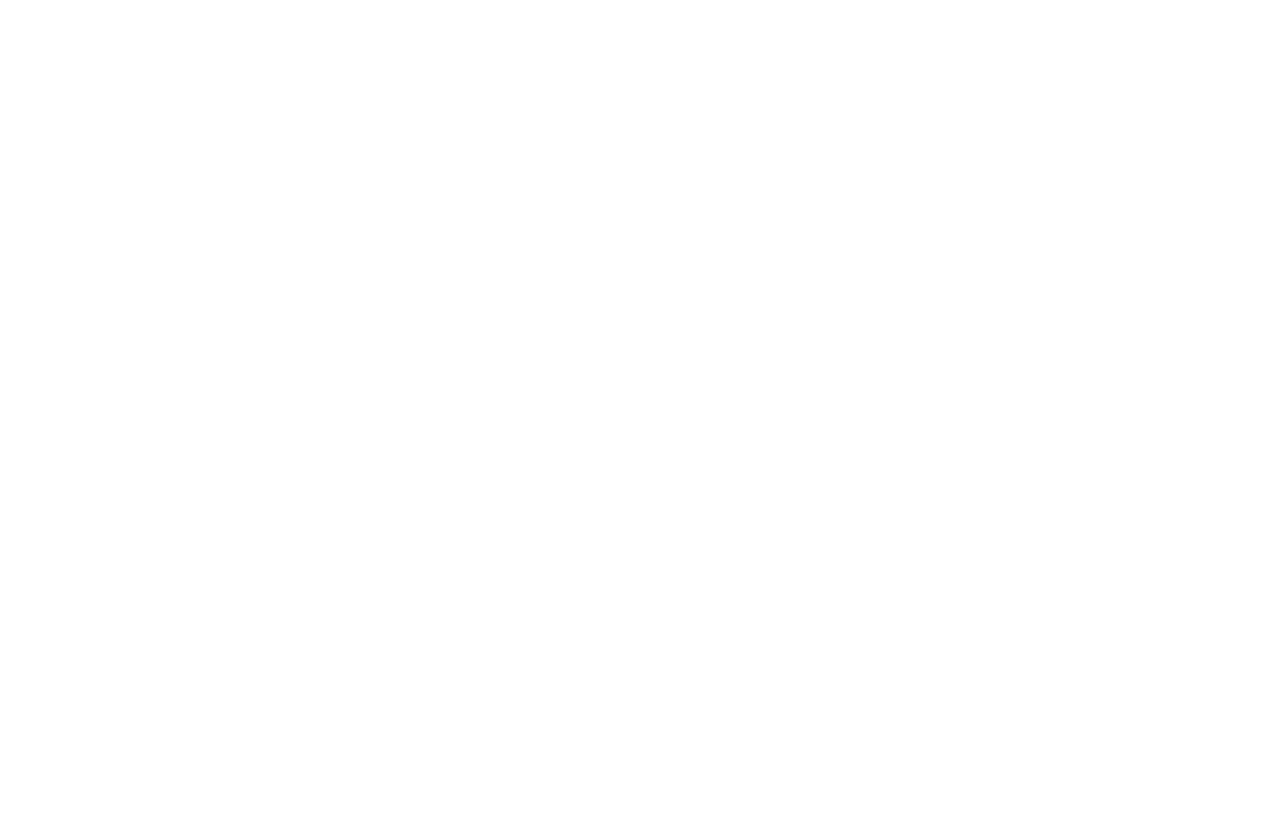
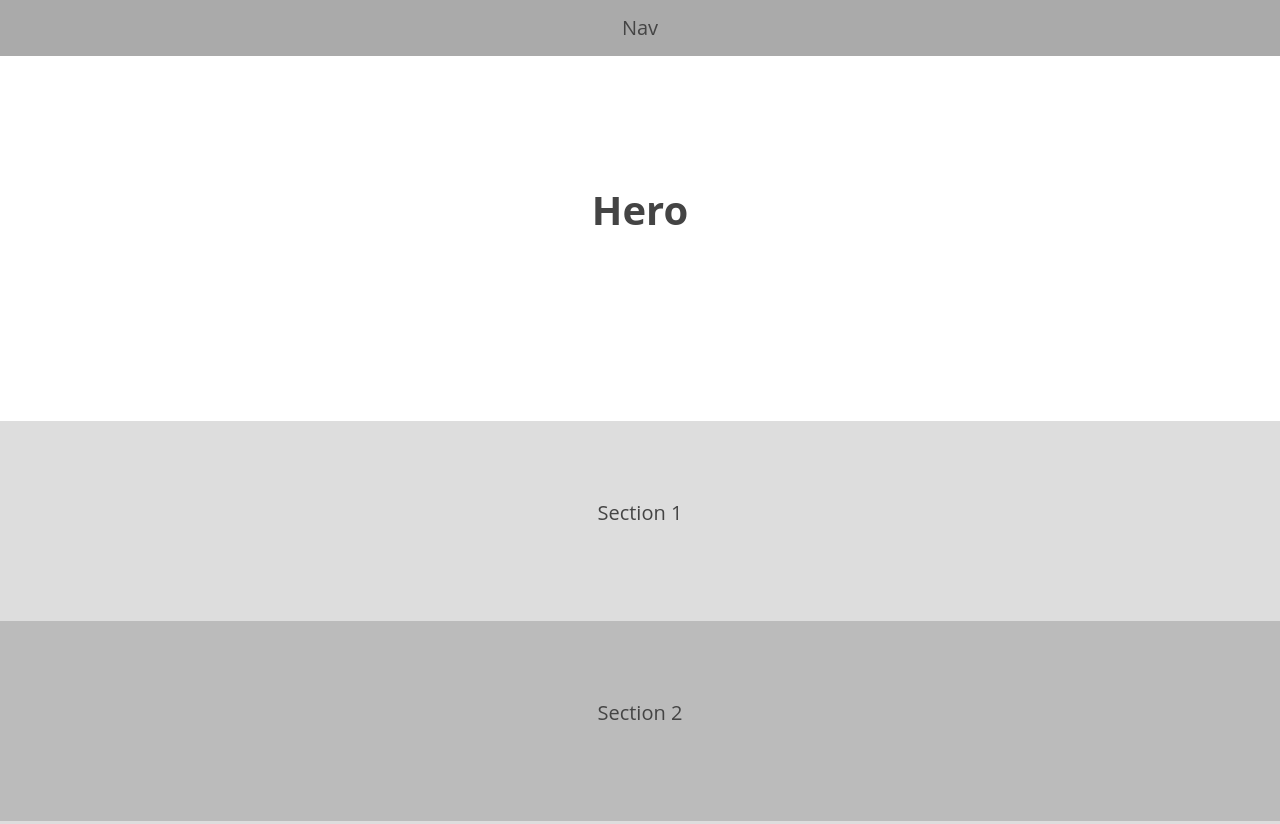
Before and after one commit to Brahyt/portfolio, a plain HTML site: page index.html in a window 1280 px wide. Shown: the top 824 px of the page. Before the commit the page ends 800 px from the top, so only its background shows below. Drawn offline with nearby package versions, Linux system fonts and the light colour scheme.

Commit message:
added premade style

```diff
--- a/index.html
+++ b/index.html
@@ -1,10 +1,39 @@
 <!DOCTYPE html>
 <html lang="en">
 <head>
-  <meta charset="UTF-8">
-  <title>Danie Bright Portfolio</title>
+    <title>Daniel Bright Portfolio</title>
+    <meta name="viewport" content="width=device-width, initial-scale=1">
+    <link rel="stylesheet" type="text/css" href="//cdnjs.cloudflare.com/ajax/libs/normalize/6.0.0/normalize.css">
+    <link rel="stylesheet" type="text/css" href="style.css">
 </head>
 <body>
+    <nav role="navigation">Nav</nav>
+    <main role="main">
+        <header role="banner">
+            <h1>Hero</h1>
+        </header>
 
+        <section>
+            Section 1
+        </section>
+
+        <section>
+            Section 2
+        </section>
+
+        <section>
+            Section 3
+        </section>
+
+        <section>
+            Project 3
+        </section>
+
+        <section>
+            Section 4
+        </section>
+    </main>
+    <footer role="content-info">Footer</footer>
+	<script type="text/javascript" src="app.js"></script>
 </body>
 </html>
--- a/style.css
+++ b/style.css
@@ -0,0 +1,42 @@
+* {
+  box-sizing: border-box;
+}
+
+body {
+  font-family: "Open Sans",
+  sans-serif;
+  font-size: 20px;
+  color: #444;
+  text-align: center;
+  line-height: 1.5;
+}
+
+nav,
+footer {
+  padding: 1% 0;
+  background-color: #aaa;
+}
+
+nav {
+  position: fixed;
+  top: 0;
+  left: 0;
+  right: 0;
+  z-index: 10;
+}
+
+
+
+header {
+  padding: 12% 0;
+}
+
+section {
+  min-height: 200px;
+  padding: 6% 0;
+  background-color: #bbb;
+}
+
+section:nth-child(even) {
+  background-color: #ddd;
+}
```
